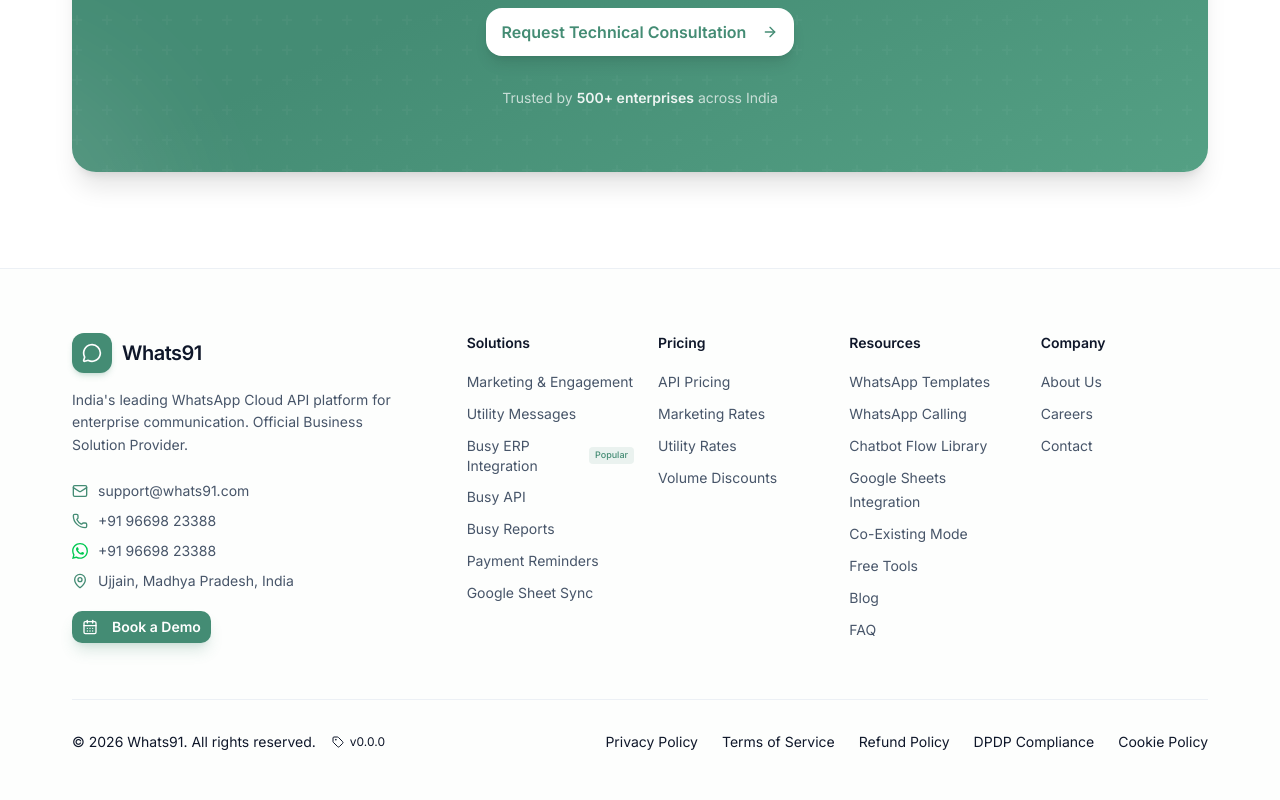
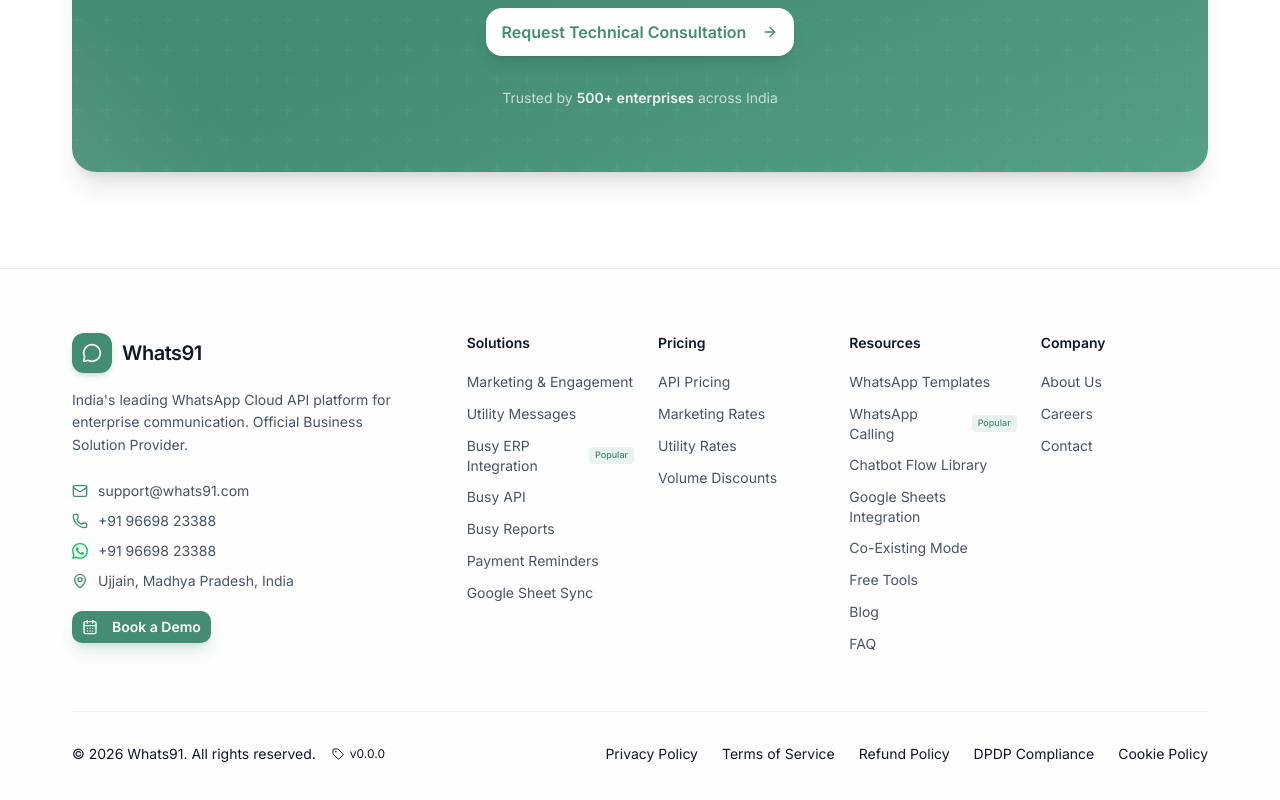
Before and after one commit to travel-dev82/whats91.com, a Next.js app: page / in a window 1280 px wide. Shown: the part 6909-7709 px from the top of the page. Built offline with nearby package versions, Linux system fonts and the light colour scheme.

Commit message:
fix: show Popular badge for WhatsApp Calling in footer Resources section

```diff
--- a/src/components/landing/Footer.tsx
+++ b/src/components/landing/Footer.tsx
@@ -173,8 +173,16 @@
               <ul className="space-y-2">
                 {footerLinks.resources.map((link) => (
                   <li key={link.href}>
-                    <Link href={link.href} className="text-xs sm:text-sm text-text-secondary hover:text-brand-primary transition-colors">
+                    <Link
+                      href={link.href}
+                      className="text-xs sm:text-sm text-text-secondary hover:text-brand-primary transition-colors inline-flex items-center gap-1.5"
+                    >
                       {link.label}
+                      {link.featured && (
+                        <span className="inline-flex items-center rounded bg-brand-primary/10 px-1.5 py-0.5 text-[9px] font-medium text-brand-primary">
+                          Popular
+                        </span>
+                      )}
                     </Link>
                   </li>
                 ))}
```
